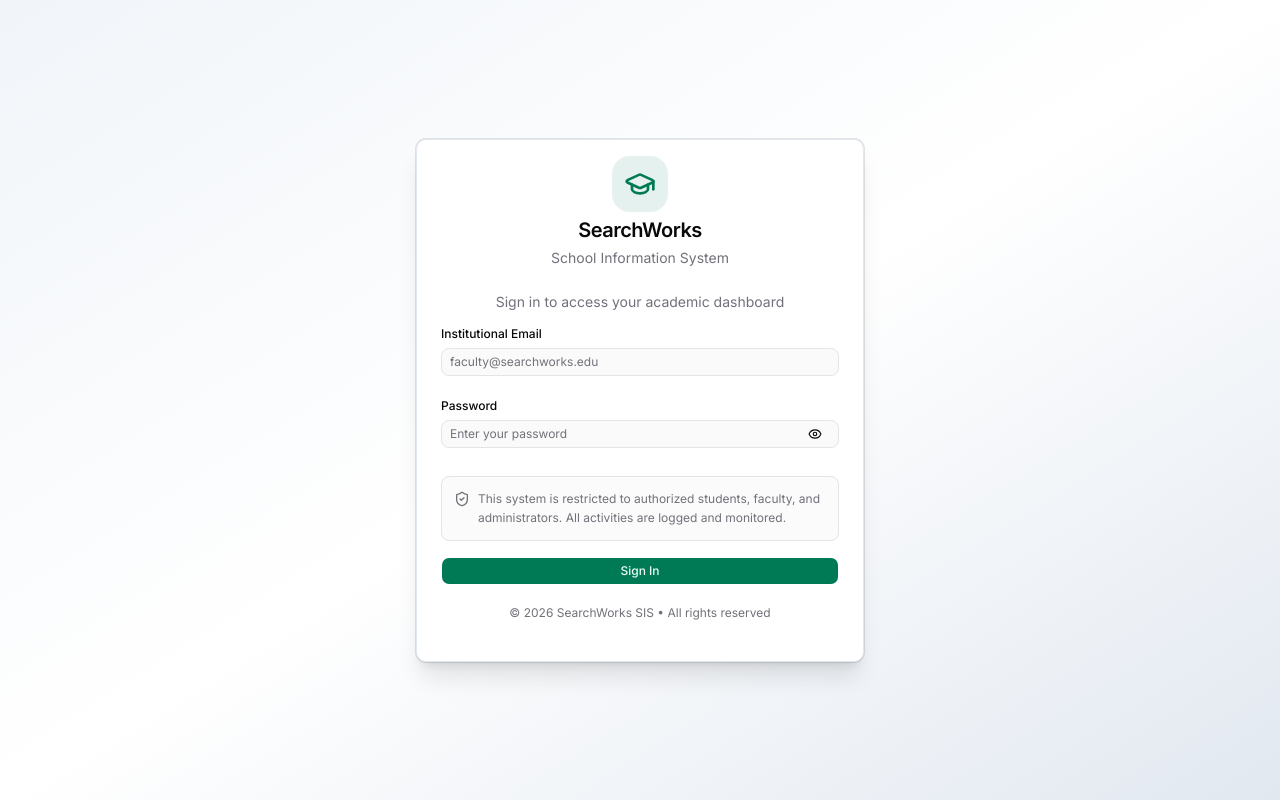
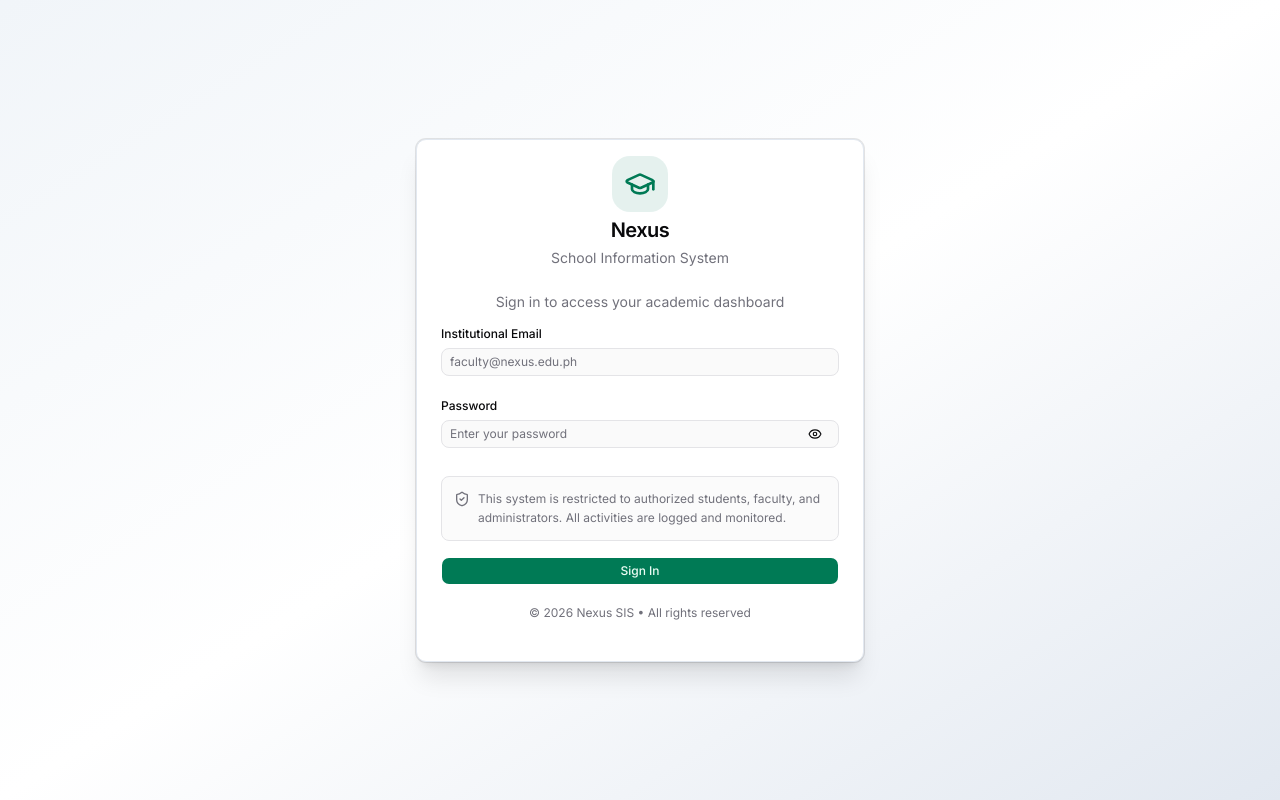
Before and after one commit to ZenoxisIV/SearchWorks-School-Information-System, a Next.js app in the folder sw-sis-app/: page /login in a window 1280 px wide. Built offline with nearby package versions, Linux system fonts and the light colour scheme.

Commit message:
build: update dependencies

```diff
--- a/sw-sis-app/app/(auth)/login/page.tsx
+++ b/sw-sis-app/app/(auth)/login/page.tsx
@@ -52,7 +52,7 @@ export default function LoginPage() {
 
             const data = await res.json();
             localStorage.setItem("user", JSON.stringify(data.user));
-            toast.success("Welcome to SearchWorks SIS");
+            toast.success("Welcome to Nexus SIS");
             router.push("/students");
         } catch (err) {
             console.error(err);
@@ -70,7 +70,7 @@ export default function LoginPage() {
                         <div className="flex items-center justify-center rounded-2xl bg-primary/10 p-3">
                             <GraduationCap className="h-8 w-8 text-primary" />
                         </div>
-                        <CardTitle className="text-xl font-semibold tracking-tight">SearchWorks</CardTitle>
+                        <CardTitle className="text-xl font-semibold tracking-tight">Nexus</CardTitle>
                         <p className="text-sm text-muted-foreground">School Information System</p>
                     </div>
                     <CardDescription className="text-sm">Sign in to access your academic dashboard</CardDescription>
@@ -90,7 +90,7 @@ export default function LoginPage() {
                                 <Input
                                     id="email"
                                     type="email"
-                                    placeholder="faculty@searchworks.edu"
+                                    placeholder="faculty@nexus.edu.ph"
                                     value={formData.email}
                                     onChange={(e) => setFormData({ ...formData, email: e.target.value })}
                                     className={errors.email ? "border-destructive pl-2" : "pl-2"}
@@ -140,7 +140,7 @@ export default function LoginPage() {
                         </Button>
 
                         <p className="text-xs text-muted-foreground text-center mt-2">
-                            © {new Date().getFullYear()} SearchWorks SIS • All rights reserved
+                            © {new Date().getFullYear()} Nexus SIS • All rights reserved
                         </p>
                     </CardFooter>
                 </form>
--- a/sw-sis-app/app/layout.tsx
+++ b/sw-sis-app/app/layout.tsx
@@ -17,7 +17,7 @@ const geistMono = Geist_Mono({
 });
 
 export const metadata: Metadata = {
-    title: "SearchWorks School Information System",
+    title: "Nexus School Information System",
     description: "Official School Information System for managing students, grades, and courses.",
     keywords: ["school", "information system", "student management", "grades", "courses"],
     authors: [{ name: "Ivan Cadiang", url: "https://github.com/ZenoxisIV" }],
--- a/sw-sis-app/components/shared/sidebar.tsx
+++ b/sw-sis-app/components/shared/sidebar.tsx
@@ -153,7 +153,7 @@ export function Sidebar({ onMobileClose }: SidebarProps) {
             {/* Footer */}
             <div className="border-t p-3">
                 <a
-                    href="https://github.com/ZenoxisIV/SearchWorks-School-Information-System"
+                    href="https://github.com/ZenoxisIV/Nexus-School-Information-System"
                     target="_blank"
                     rel="noopener noreferrer"
                     className={cn(
--- a/sw-sis-app/db/seed.ts
+++ b/sw-sis-app/db/seed.ts
@@ -12,13 +12,13 @@ async function seed() {
     const adminResult = await db
         .insert(s.users)
         .values({
-            email: "admin@searchworks.edu.ph",
+            email: "admin@nexus.edu.ph",
             passwordHash,
             role: "admin",
         })
         .returning();
 
-    console.log(`Admin created: admin@searchworks.edu.ph / ${adminPassword}`);
+    console.log(`Admin created: admin@nexus.edu.ph / ${adminPassword}`);
 
     // 2. Courses (5 courses)
     const courseValues = [
```
Also changed, not shown: sw-sis-app/package.json (+8 -8 lines), 2 other files (tests, documents, lock files or other folders).
